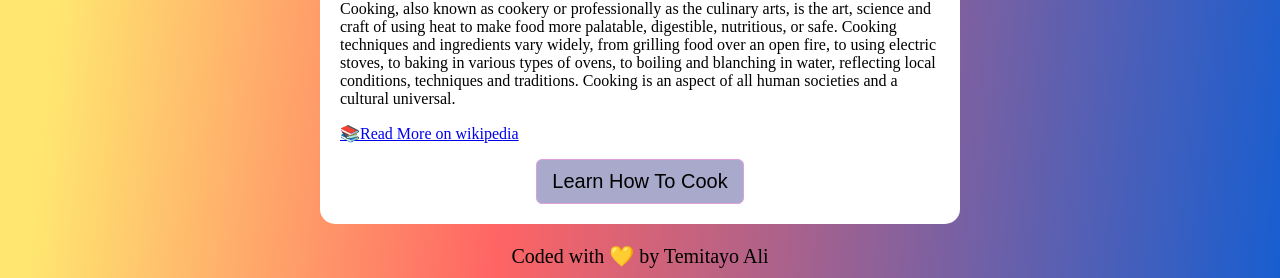
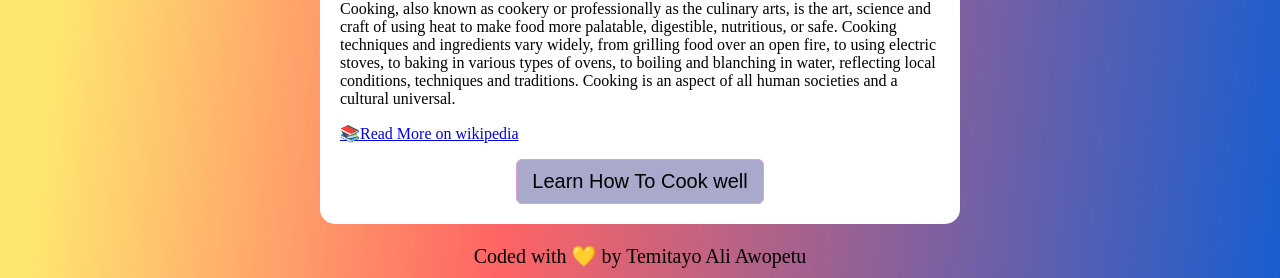
Before and after one commit to Tayocloud/cooking-article-landing-page, a plain HTML site: page index.html in a window 1280 px wide. Shown: the part 797-1075 px from the top of the page. Drawn offline with Linux system fonts and the light colour scheme.

Commit message:
updated code

```diff
--- a/index.html
+++ b/index.html
@@ -42,10 +42,10 @@ src="https://plus.unsplash.com/premium_photo-1671377387797-8d3307a546a6?w=500&au
     <p>📚Read More on wikipedia</p>
 </a>
 <a href="https://www.howtocook.recipes/" target="_blank" class="no-underline">
-    <button>Learn How To Cook</button>
+    <button>Learn How To Cook well</button>
 </a>
 </div>
-    <footer>Coded with 💛 by Temitayo Ali </footer>
+    <footer>Coded with 💛 by Temitayo Ali Awopetu</footer>
     <script src="script.js">
         </script>
     </body>
```
